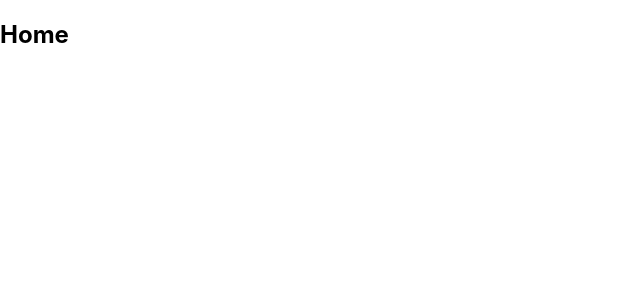
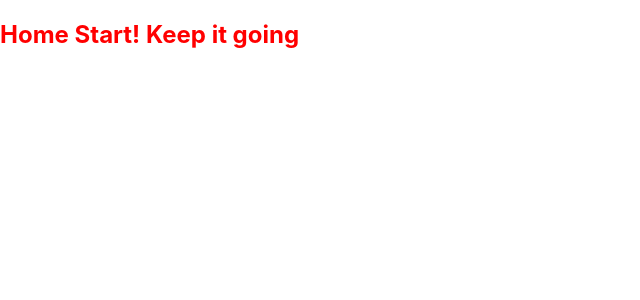
Before and after one commit to buildwhatsnext/Next--Website, a React (Create React App) app: page / in a window 1280 px wide. Shown: the top 300 px of the page, without its empty margins (0-640 px from the left). Built offline with nearby package versions, Linux system fonts and the light colour scheme.

Commit message:
added editorconfig & other home elements

```diff
--- a/src/App.js
+++ b/src/App.js
@@ -2,6 +2,7 @@ import React from 'react';
 import logo from './logo.svg';
 import { BrowserRouter as Router, Switch, Route, Link } from 'react-router-dom';
 import './App.css';
+import Home from './components/home/home.page';
 
 export default function App() {
   return (
@@ -25,10 +26,6 @@ const Routes = () => (
   </Switch>
 )
 
-function Home() {
-  return <h2>Home</h2>;
-}
-
 function About() {
   return <h2>About</h2>;
 }
--- /dev/null
+++ b/src/components/home/home.page.js
@@ -0,0 +1,22 @@
+import React from 'react';
+import './home.style.desktop.scss';
+import './home.style.mobile.scss';
+
+export default class Home extends React.Component {
+  constructor(props) {
+    super(props);
+    console.log('In the Home component');
+  }
+
+  render() {
+    return (
+      <h2>
+        <div className="start">
+          Home Start!
+
+          Keep it going
+        </div>
+      </h2>
+    )
+  }
+}
--- /dev/null
+++ b/src/components/home/home.style.desktop.scss
@@ -0,0 +1,5 @@
+@media(min-width: 769px) {
+  html, body {
+    color: red;
+  }
+}
--- /dev/null
+++ b/src/components/home/home.style.mobile.scss
@@ -0,0 +1,5 @@
+@media(max-width: 768px) {
+  html, body {
+    color: blue;
+  }
+}
```
Also changed, not shown: 1 other file (tests, documents, lock files or other folders).
